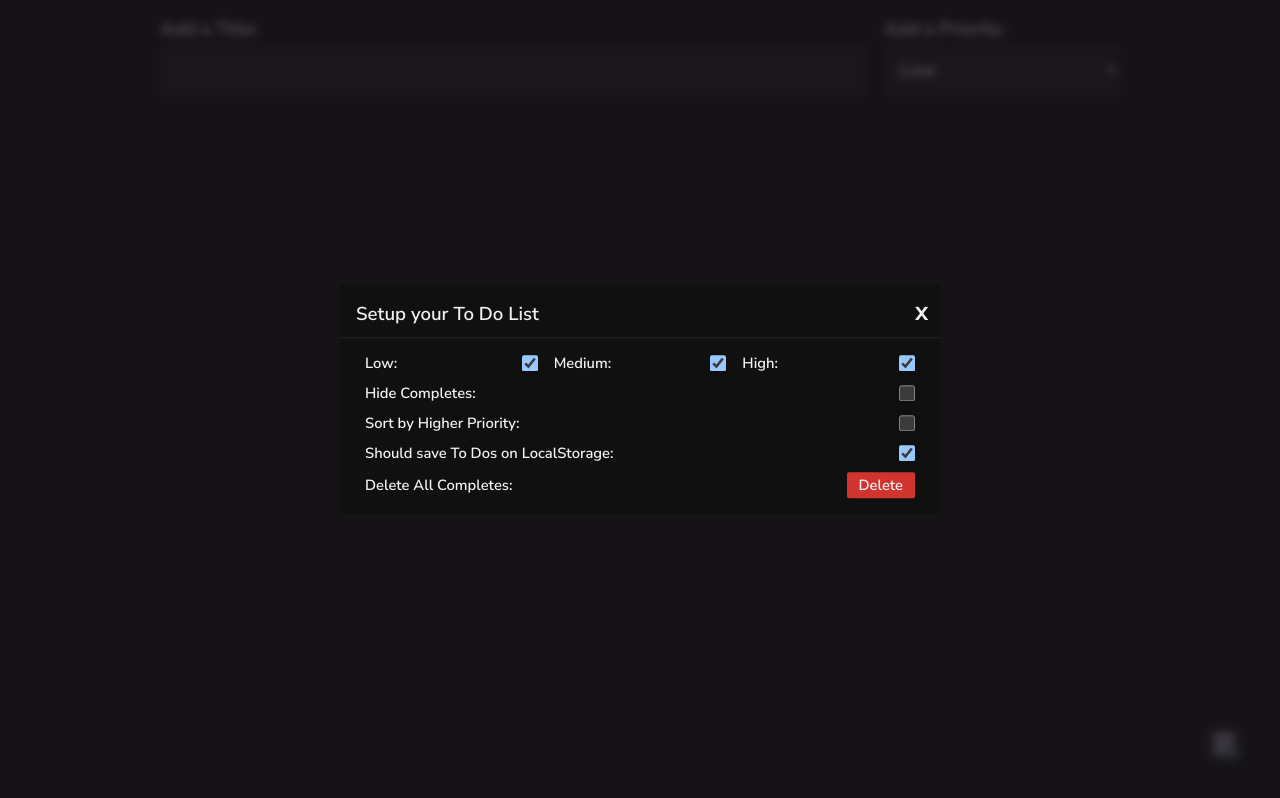
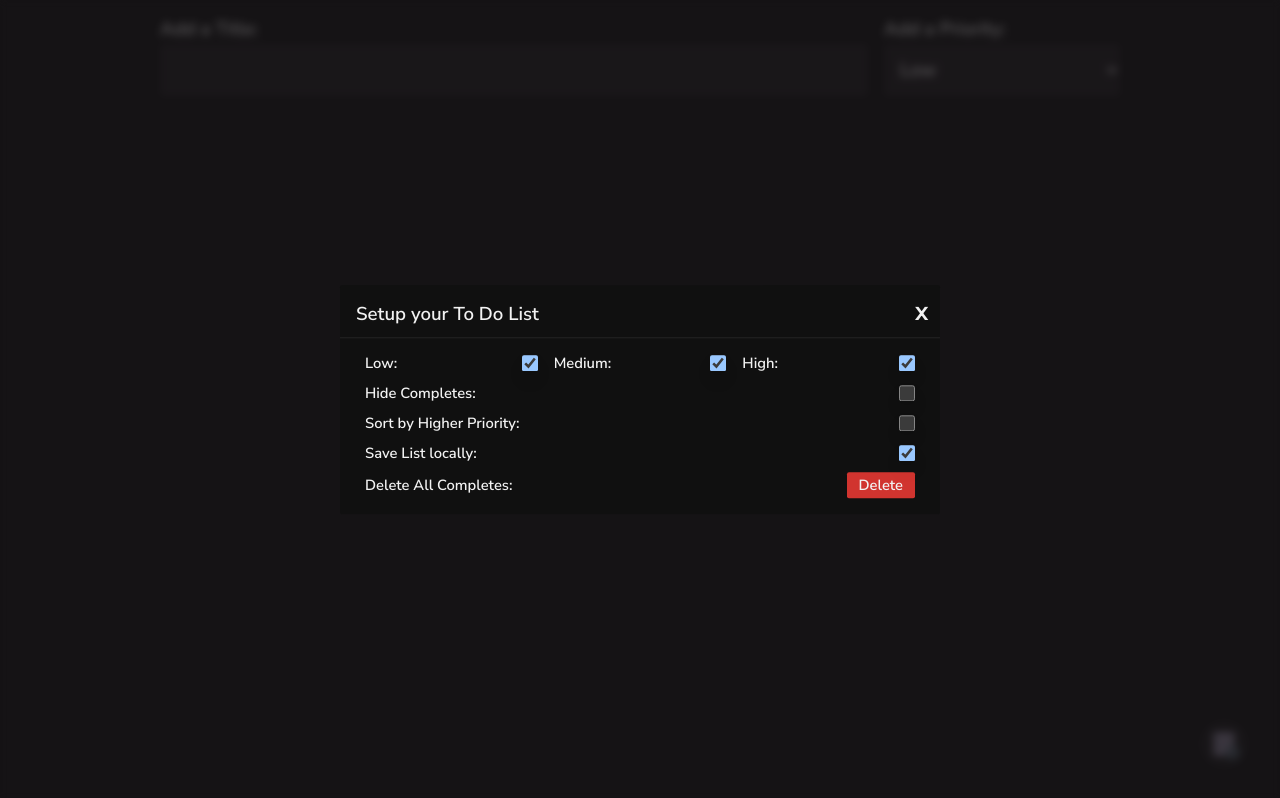
Before and after one commit to lirbre/docker-to-do-list, a Next.js app: page / in a window 1280 px wide. Both pictures are taken after a click on the button "Settings Button". Built offline with nearby package versions, Linux system fonts and the light colour scheme.

Commit message:
chore: config text

```diff
--- a/src/components/_Modal/_ModalStatus/config.tsx
+++ b/src/components/_Modal/_ModalStatus/config.tsx
@@ -91,7 +91,7 @@ export const ConfigModal = () => {
         />
       </label>
       <label className="mx-auto flex w-11/12 cursor-pointer items-center justify-between text-[#f2f2f2]">
-        <small>Should save To Dos on LocalStorage:</small>
+        <small>Save List locally:</small>
         <input
           className="h-4 w-4 bg-secondary shadow-black/20 drop-shadow-lg"
           type={'checkbox'}
```
Also changed, not shown: 1 other file (tests, documents, lock files or other folders).
